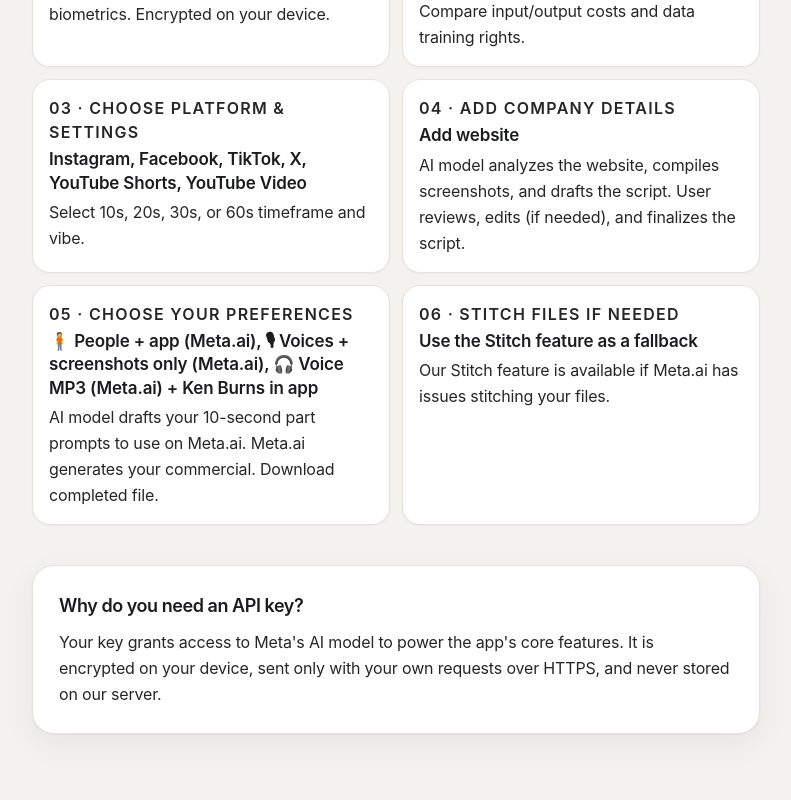
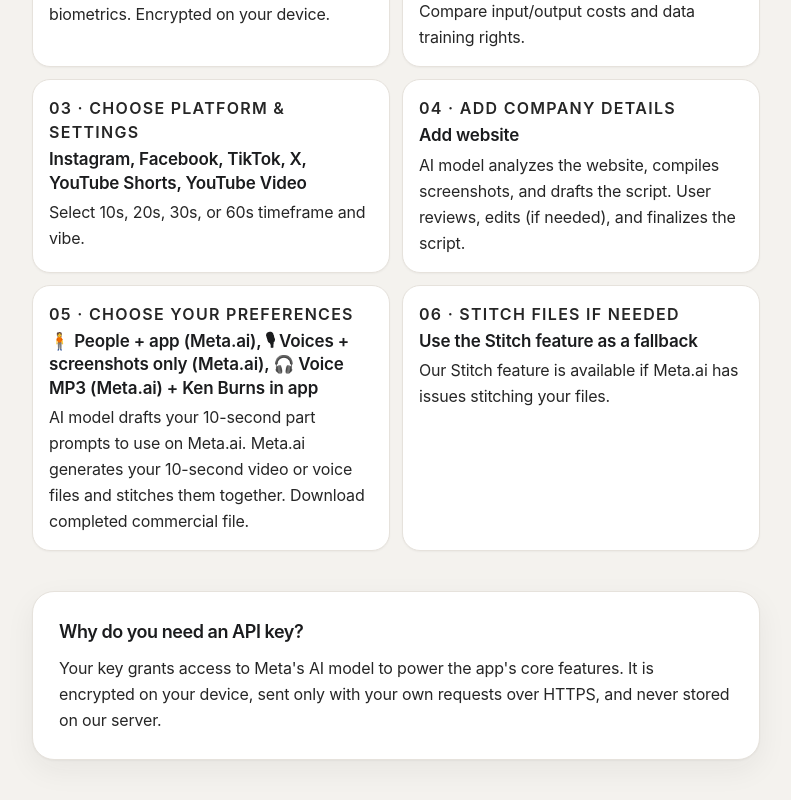
Before and after one commit to alkaika/ai-social-commercial-studio, a Next.js app: page / in a window 1280 px wide. Shown: the part 612-1412 px from the top of the page, without its empty margins (244-1035 px from the left). Built offline with nearby package versions, Linux system fonts and the light colour scheme.

Commit message:
Landing: tile 05 notes Meta.ai stitches 10s files

```diff
--- a/app/page.tsx
+++ b/app/page.tsx
@@ -94,7 +94,7 @@ function HomeInner() {
         <div className="meta-tile">
           <p className="text-base font-semibold uppercase tracking-[0.08em] text-neutral-800 mb-1">05 · Choose your preferences</p>
           <p className="font-semibold text-[17px] leading-snug">🧍 People + app (Meta.ai), 🎙 Voices + screenshots only (Meta.ai), 🎧 Voice MP3 (Meta.ai) + Ken Burns in app</p>
-          <p className="text-base text-neutral-800 mt-1 leading-relaxed">AI model drafts your 10-second part prompts to use on Meta.ai. Meta.ai generates your commercial. Download completed file.</p>
+          <p className="text-base text-neutral-800 mt-1 leading-relaxed">AI model drafts your 10-second part prompts to use on Meta.ai. Meta.ai generates your 10-second video or voice files and stitches them together. Download completed commercial file.</p>
         </div>
         <div className="meta-tile">
           <p className="text-base font-semibold uppercase tracking-[0.08em] text-neutral-800 mb-1">06 · Stitch files if needed</p>
```
